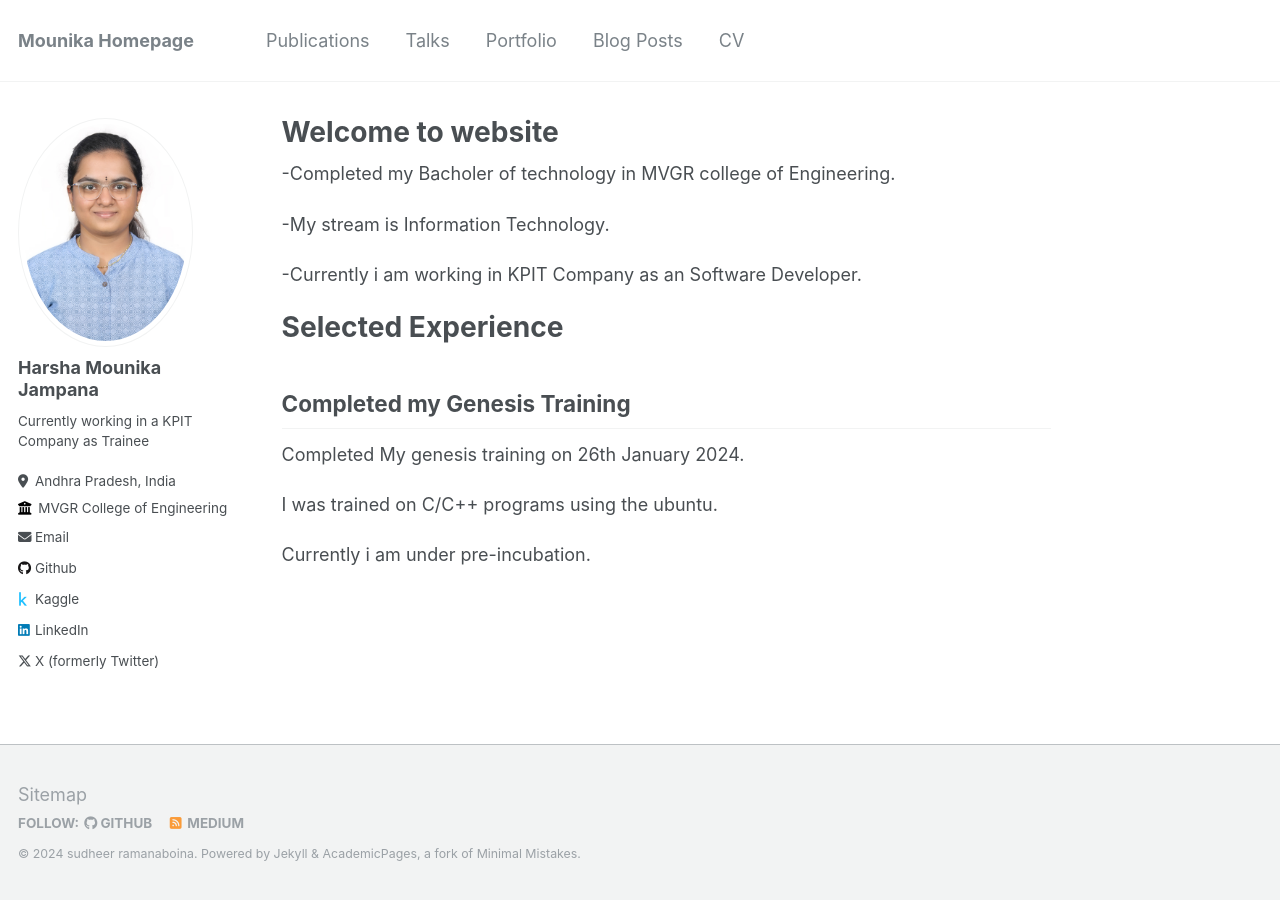
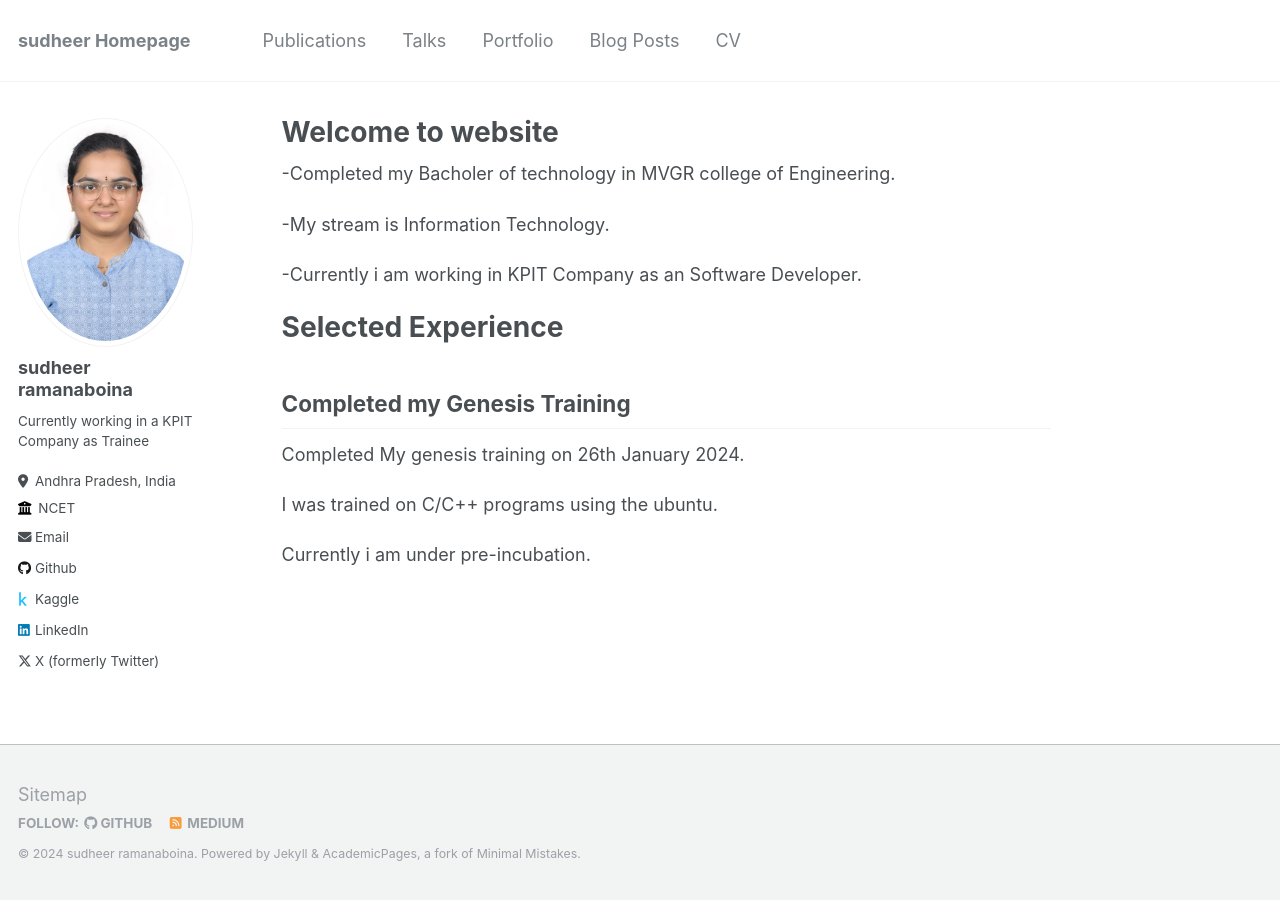
Before and after one commit to sudheer-ramanaboina/website-academic.github.io, a Jekyll site: the page built from _pages/about.md, in a window 1280 px wide. Built offline with Jekyll 4.4.1, drawn with Linux system fonts in a browser that asks for light colours.

Commit message:
Update _config.yml

```diff
--- a/_config.yml
+++ b/_config.yml
@@ -8,7 +8,7 @@
 
 # Basic Site Settings
 locale                   : "en-US"
-title                    : "Mounika Homepage"
+title                    : "sudheer Homepage"
 title_separator          : "-"
 name                     : &name "sudheer ramanaboina"
 description              : &description "personal description"
@@ -22,11 +22,11 @@ repository               : "https://github.com/sudheer-ramanaboina/website-acade
 author:
   # Biographic information
   avatar           : "pic.jpg"
-  name             : "Harsha Mounika Jampana"
-  pronouns         : # example: "she/her"
+  name             : "sudheer ramanaboina"
+  pronouns         : # example: "he"
   bio              : "Currently working in a KPIT Company as Trainee"
   location         : "Andhra Pradesh, India "
-  employer         : "MVGR College of Engineering"
+  employer         : "NCET"
   uri              : # URL
   email            : "sudheerr4@kpit.com"
 
```
